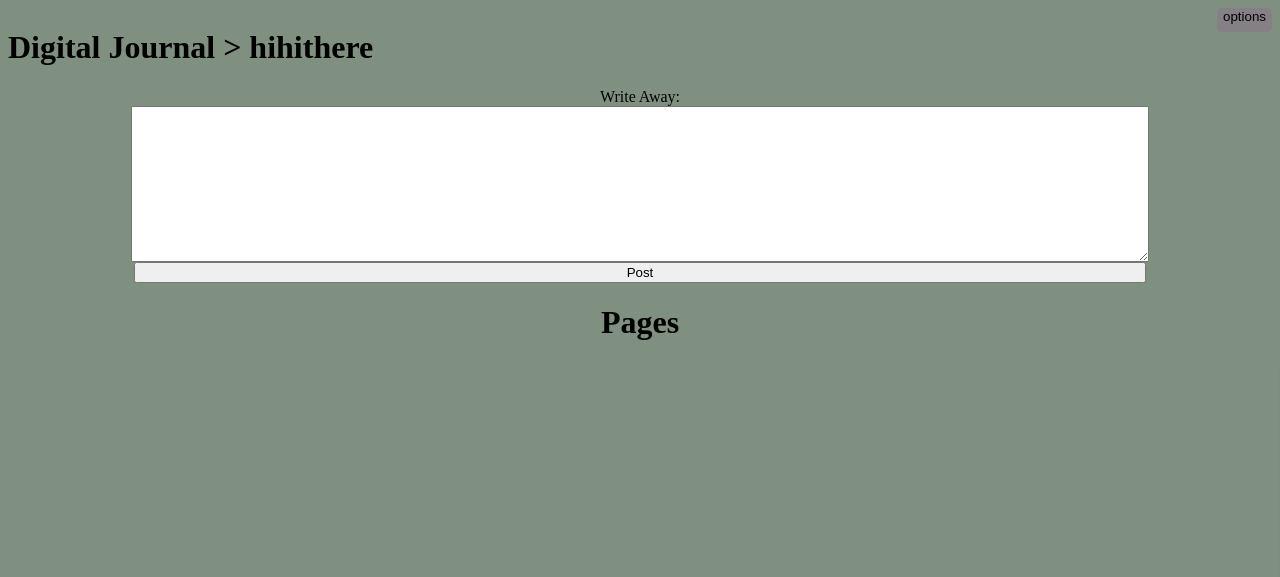
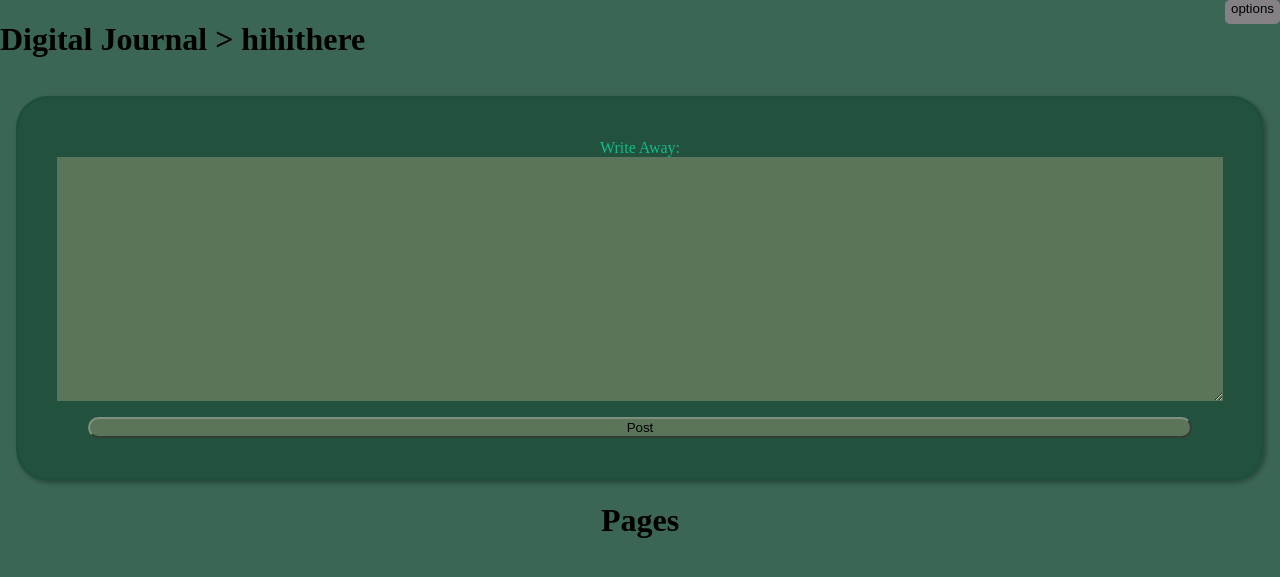
Before and after one commit to AcousticCh/blog, a Flask app: page / in a window 1280 px wide. Shown: the top 577 px of the page. Run offline with Flask 2, Linux system fonts and the light colour scheme; a user stored in the database is signed in; data comes from the database, SQL or seed files in the repository; both versions use the stored data as it was after the commit.

Commit message:
page container v0.0

```diff
--- /dev/null
+++ b/app.py
@@ -0,0 +1,6 @@
+from website import create_app
+
+app = create_app()
+
+if __name__ == "__main__":
+    app.run(debug=True)
--- a/website/__init__.py
+++ b/website/__init__.py
@@ -24,7 +24,7 @@ def create_app():
     app.register_blueprint(views, url_prefix="/")
     app.register_blueprint(auth, url_prefix="/")
 
-    from .models import User, Pages
+    from .models import User, Pages, Topics
 
     create_database(app=app)
 
--- a/website/static/default.css
+++ b/website/static/default.css
@@ -1,5 +1,25 @@
+:root {
+	font-size: 16px;
+	--text-primary: #000000;
+	--bg-primary: #53ce9b00;
+}
+
 body {
-	background-color: #809080;
+	background-color: #1f503bde;
+	margin: 0;
+	padding: 0;
+}
+
+body::-webkit-scrollbar {
+	width: 0.25rem;
+}
+
+body::-webkit-scrollbar-track {
+
+}
+
+body::-webkit-scrollbar-thumb {
+
 }
 
 header{
@@ -85,17 +105,32 @@ header{
 
 #page{
 	display: absolute;
-	width: 80%;
+	width: 100%;
+	height: 15rem;
+	color: black;
+	background-color: rgb(90, 117, 90);
+	border: none;
+	margin-bottom: 1rem;
 }
 
 #page-button{
-	width: 80%;
+	width: 95%;
+	background-color: rgb(90, 117, 90);
+	border-radius: 5rem;
+	border-color: #809080;
 }
 
 #page-container{
 	display: flex;
 	flex-direction: column;
 	align-items: center;
+	border: 0.2rem solid #1f503bde;
+	border-radius: 2rem;
+	padding: 2.5rem;
+	margin: 1rem;
+	color:#15b988;
+	background-color: #1f503bde;
+	box-shadow: 2px 2px 4px .2px rgba(0, 0, 0, .3);
 
 }
 
--- a/website/templates/base.html
+++ b/website/templates/base.html
@@ -38,20 +38,20 @@
 					<div>
 						<div class="dropdown-heading">Find</div>
 						<div class="dropdown-links">
+							{% if not current_user.is_authenticated %}
 							<a href="/sign-up" class="drop-button">Sign Up</a>
+							{% endif %}
 							{% if current_user.is_authenticated %}
-							<a href="" class="drop-button">People</a>
-							<a href="" class="drop-button">Topics</a>
-							<a href="" class="drop-button">Groups</a>
+							<a href="" class="drop-button">Users</a>
+							<!--<a href="" class="drop-button">Topics</a>
+							<a href="" class="drop-button">Groups</a>-->
 							{% endif %}
 						</div>
 						<div class="dropdown-heading">Settings</div>
 						<div class="dropdown-links">
 							{% if current_user.is_authenticated %}
-							<a href="" class="drop-button">Account</a>
-							{% endif %}
-							<a href="" class="drop-button">Color</a>
-							{% if current_user.is_authenticated %}
+							<!--<a href="" class="drop-button">Account</a>
+							<a href="" class="drop-button">Color</a>-->
 							<a href="/logout" class="drop-button">Log out</a>
 							{% endif %}
 						</div>
--- a/website/templates/home.html
+++ b/website/templates/home.html
@@ -1,14 +1,13 @@
 {% extends "base.html" %}
 
 {% block heading1 %} > {{user.username}} {% endblock %}
-
+<nav id="navbar"></nav>
 {% block content %}
+<main>
         <form class="page-container" method="POST">
                 <div id="page-container">
                         <label for="page">Write Away:</label>
-                <textarea id="page" name="page"
-                        rows="10" columns="150">
-                </textarea>
+                        <textarea id="page" name="page" wrap="soft"></textarea>
                         <button id="page-button" type="submit">Post</button>
                 </div>
         </form>
@@ -23,4 +22,5 @@
                 </li>
                 {% endfor %}
         </ul>
+</main>
 {% endblock %}
```
Also changed, not shown: website/models.py (+9 -0 lines), website/database.db. Lines whose indentation alone changed are shown as unchanged.
